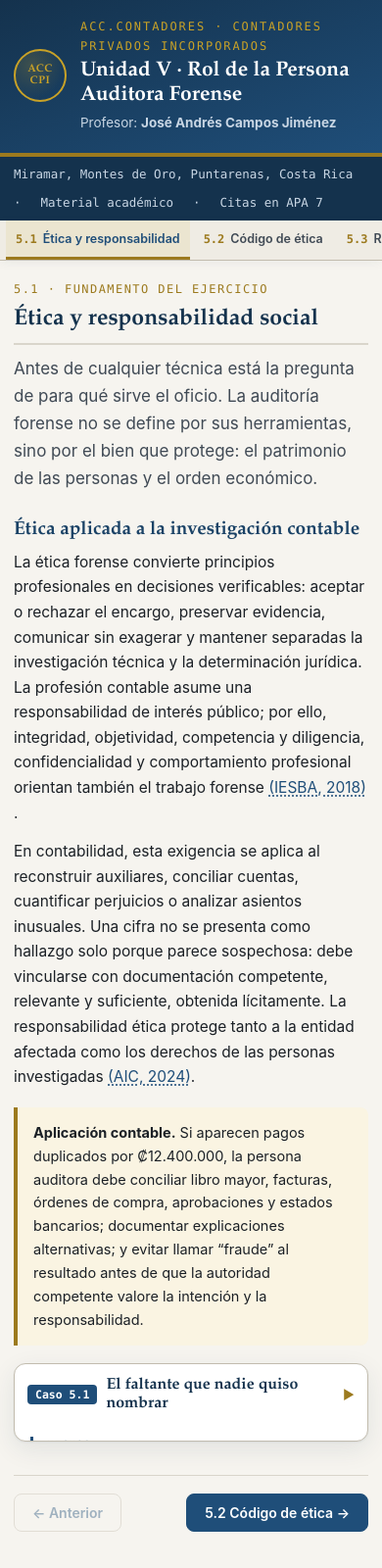
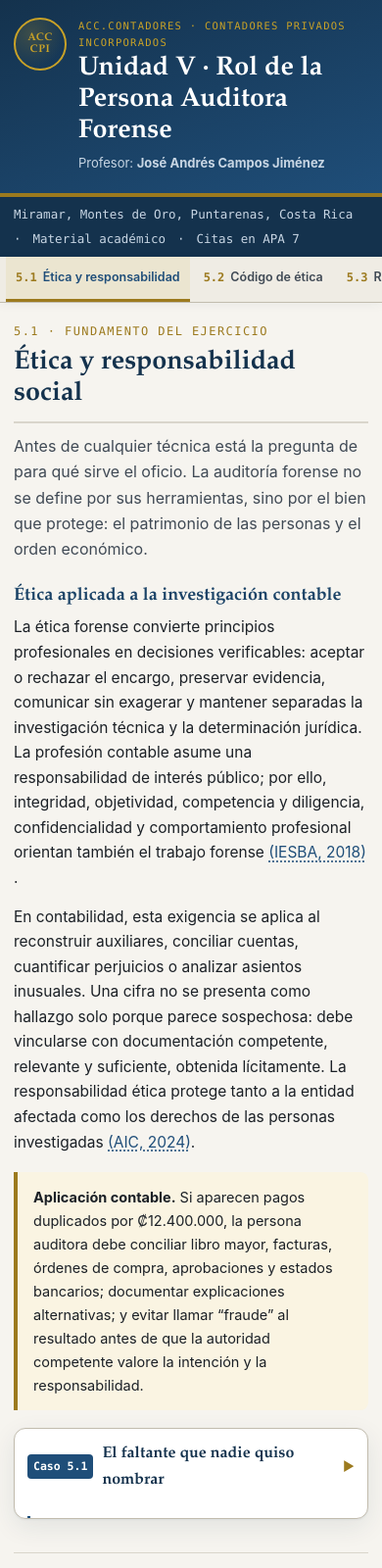
Before and after one commit to josancajimenez-debug/unidad-v-auditoria-forense, a website: page index.html in a window 390 px wide. Shown: the top 1600 px of the page at 98% size. Drawn offline with Linux system fonts and the light colour scheme.

Commit message:
Mejorar diseño responsive

```diff
--- a/index.html
+++ b/index.html
@@ -48,6 +48,8 @@ body{
   font-family:var(--sans);font-size:16px;line-height:1.65;
   -webkit-font-smoothing:antialiased;overflow-wrap:break-word;
 }
+img,svg,video,canvas{display:block;max-width:100%;height:auto}
+button,input,select,textarea{font:inherit}
 h1,h2,h3,h4{font-family:var(--serif);font-weight:600;line-height:1.2;color:var(--azul-900);margin:0}
 p{margin:0 0 .9em;max-width:70ch}
 a{color:var(--azul)}
@@ -78,11 +80,13 @@ a{color:var(--azul)}
 
 /* ===================== PESTAÑAS ===================== */
 .navwrap{position:sticky;top:0;z-index:20;background:var(--papel-2);border-bottom:1px solid var(--linea-fuerte);box-shadow:0 2px 10px rgba(20,50,77,.05)}
-.tabs{max-width:1080px;margin:0 auto;padding:0 12px;display:flex;gap:4px;overflow-x:auto}
+.tabs{max-width:1080px;margin:0 auto;padding:0 12px;display:flex;gap:4px;overflow-x:auto;
+  overscroll-behavior-inline:contain;scroll-snap-type:x proximity;scrollbar-width:thin;
+  scrollbar-color:var(--linea-fuerte) transparent;-webkit-overflow-scrolling:touch}
 .tab{
   flex:0 0 auto;border:none;background:transparent;cursor:pointer;
   font-family:var(--sans);font-size:13.5px;font-weight:600;color:var(--tinta-suave);
-  padding:12px 14px;border-bottom:3px solid transparent;white-space:nowrap;
+  min-height:44px;padding:12px 14px;border-bottom:3px solid transparent;white-space:nowrap;scroll-snap-align:center;
   transition:color .15s,border-color .15s,background .15s;
 }
 .tab:hover{color:var(--azul);background:rgba(31,78,121,.06)}
@@ -119,7 +123,8 @@ blockquote.cita p{margin:0}
 blockquote.cita footer{font-family:var(--sans);font-size:12.5px;color:var(--gris);margin-top:6px}
 
 /* tablas */
-.tabla-wrap{overflow-x:auto;border:1px solid var(--linea);border-radius:var(--radio);margin:16px 0;background:var(--tarjeta)}
+.tabla-wrap{max-width:100%;overflow-x:auto;overscroll-behavior-inline:contain;-webkit-overflow-scrolling:touch;
+  border:1px solid var(--linea);border-radius:var(--radio);margin:16px 0;background:var(--tarjeta)}
 table{border-collapse:collapse;width:100%;font-size:14px;min-width:480px}
 th,td{text-align:left;padding:10px 13px;border-bottom:1px solid var(--linea);vertical-align:top}
 th{background:var(--azul-100);font-family:var(--mono);font-size:11px;text-transform:uppercase;letter-spacing:.05em;color:var(--azul-900)}
@@ -136,7 +141,7 @@ ul.lista li{margin-bottom:7px;font-size:15px;color:var(--tinta-suave);max-width:
 .caso{border:1px solid var(--linea-fuerte);border-radius:var(--radio);background:var(--tarjeta);
   box-shadow:var(--sombra);overflow:hidden;margin-bottom:12px}
 .caso-cab{display:flex;gap:12px;align-items:center;width:100%;text-align:left;cursor:pointer;
-  background:transparent;border:none;padding:14px 16px;font-family:inherit;color:inherit}
+  min-height:48px;background:transparent;border:none;padding:14px 16px;font-family:inherit;color:inherit}
 .caso-cab:hover{background:var(--azul-050)}
 .caso-cod{font-family:var(--mono);font-size:11.5px;font-weight:600;color:#fff;background:var(--azul);
   border-radius:4px;padding:3px 8px;flex:0 0 auto}
@@ -162,7 +167,7 @@ ul.lista li{margin-bottom:7px;font-size:15px;color:var(--tinta-suave);max-width:
 .q-ayuda{font-size:13px;color:var(--gris)}
 .opciones{display:flex;flex-direction:column;gap:9px}
 .op{display:flex;gap:11px;align-items:flex-start;text-align:left;padding:12px 14px;border:1px solid var(--linea-fuerte);
-  border-radius:9px;background:var(--papel);color:var(--tinta);cursor:pointer;font-family:var(--sans);font-size:15px;
+  min-height:48px;border-radius:9px;background:var(--papel);color:var(--tinta);cursor:pointer;font-family:var(--sans);font-size:15px;
   transition:border-color .15s,background .15s}
 .op:hover:not(.bloq){border-color:var(--azul)}
 .op .mk{font-family:var(--mono);font-weight:700;color:var(--azul);flex:0 0 auto}
@@ -180,7 +185,7 @@ ul.lista li{margin-bottom:7px;font-size:15px;color:var(--tinta-suave);max-width:
 .marcador .juicio{font-size:15px;color:var(--tinta-suave);max-width:52ch;margin:0 auto 18px}
 
 /* ===================== BOTONES, REFERENCIAS Y PIE ===================== */
-.btn{font-family:var(--sans);font-size:14px;font-weight:600;padding:10px 18px;border-radius:8px;cursor:pointer;
+.btn{min-height:44px;font-family:var(--sans);font-size:14px;font-weight:600;padding:10px 18px;border-radius:8px;cursor:pointer;
   border:1px solid var(--azul);background:var(--azul);color:#fff;transition:opacity .15s,transform .05s}
 .btn:hover{opacity:.9} .btn:active{transform:translateY(1px)}
 .btn:disabled{opacity:.4;cursor:not-allowed}
@@ -196,17 +201,44 @@ footer.pie{background:var(--azul-900);color:#b9cadb;margin-top:40px;border-top:4
 .pie-in{max-width:1080px;margin:0 auto;padding:24px 20px;font-size:13px}
 .pie-in b{color:#fff;font-family:var(--serif)}
 .pie-in p{max-width:74ch;margin:0 0 8px}
-@media (max-width:820px){ .r2,.r3{grid-template-columns:1fr} }
+@media (max-width:820px){
+  .r2,.r3{grid-template-columns:1fr}
+  main{padding:24px 18px 64px}
+  .cabecera-in,.cinta-in,.pie-in{padding-left:18px;padding-right:18px}
+}
+@media (max-width:600px){
+  .cabecera-in{align-items:flex-start}
+  .marca h1{font-size:clamp(21px,7vw,27px)}
+  .cinta-in{gap:4px 12px}
+  .paso{align-items:stretch}
+  .paso .btn{flex:1 1 100%;width:100%;text-align:center}
+  .q-paso .q-ayuda{flex:1 1 100%}
+  .tarjeta{padding:15px}
+  .tabla-wrap{border-radius:8px}
+  th,td{padding:9px 10px}
+}
 @media (max-width:420px){
   body{font-size:15.5px}
-  main{padding:20px 14px 56px}
-  .cabecera-in{padding:18px 14px 20px;gap:14px}
+  main{padding:20px max(14px,env(safe-area-inset-right)) 56px max(14px,env(safe-area-inset-left))}
+  .cabecera-in{padding:18px max(14px,env(safe-area-inset-right)) 20px max(14px,env(safe-area-inset-left));gap:12px}
   .sello{width:54px;height:54px;flex:0 0 54px;font-size:11px}
-  .cinta-in{padding:8px 14px}
-  .tabs{padding:0 6px}
+  .marca{flex-basis:210px}
+  .marca .inst{font-size:10.5px;letter-spacing:.12em}
+  .marca .doc{font-size:13px}
+  .cinta-in{padding:8px max(14px,env(safe-area-inset-right)) 8px max(14px,env(safe-area-inset-left))}
+  .tabs{padding:0 max(6px,env(safe-area-inset-left))}
   .tab{font-size:12.5px;padding:11px 10px}
-  .quiz,.check{padding:15px}
+  h2.titulo{font-size:clamp(22px,8vw,27px)}
+  h3{font-size:18px;margin-top:24px}
+  .entrada{font-size:16px}
+  .quiz{padding:14px}
   .caso-cab{padding:12px 13px;gap:9px}
+  .caso-cod{padding:3px 6px}
+  .caso-int{padding:0 13px 14px}
+  .bloque{padding-left:11px}
+  .referencias li{padding-left:1.6em;text-indent:-1.6em}
+  .referencias li.destacada{padding-left:1.6em}
+  .pie-in{padding:22px max(14px,env(safe-area-inset-right)) 22px max(14px,env(safe-area-inset-left))}
 }
 </style>
 </head>
@@ -389,7 +421,7 @@ footer.pie{background:var(--azul-900);color:#b9cadb;margin-top:40px;border-top:4
   </div>
 
   <h3>Índice de la unidad</h3>
-  <div class="tabla-wrap">
+  <div class="tabla-wrap" tabindex="0" role="region" aria-label="Índice de subtemas y fuentes; deslice horizontalmente en pantallas pequeñas">
     <table>
       <thead><tr><th>N.º</th><th>Subtema</th><th>Fuentes principales</th></tr></thead>
       <tbody>
```
Also changed, not shown: tests/app.test.js (+11 -0 lines), README.md.
